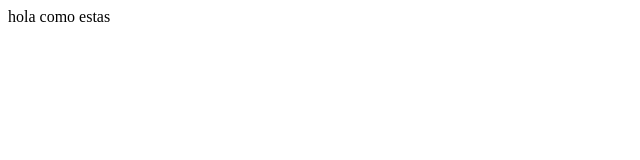
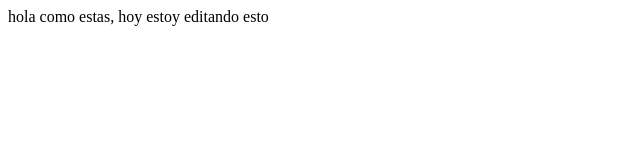
Before and after one commit to sergioromero1/sergioromero1, a plain HTML site: page index.html in a window 1280 px wide. Shown: the whole page, without its empty margins (0-640 px from the left). Drawn offline with Linux system fonts and the light colour scheme.

Commit message:
Update index.html

```diff
--- a/index.html
+++ b/index.html
@@ -1 +1 @@
-<html>hola como estas</html>
+<html>hola como estas, hoy estoy editando esto</html>
```
